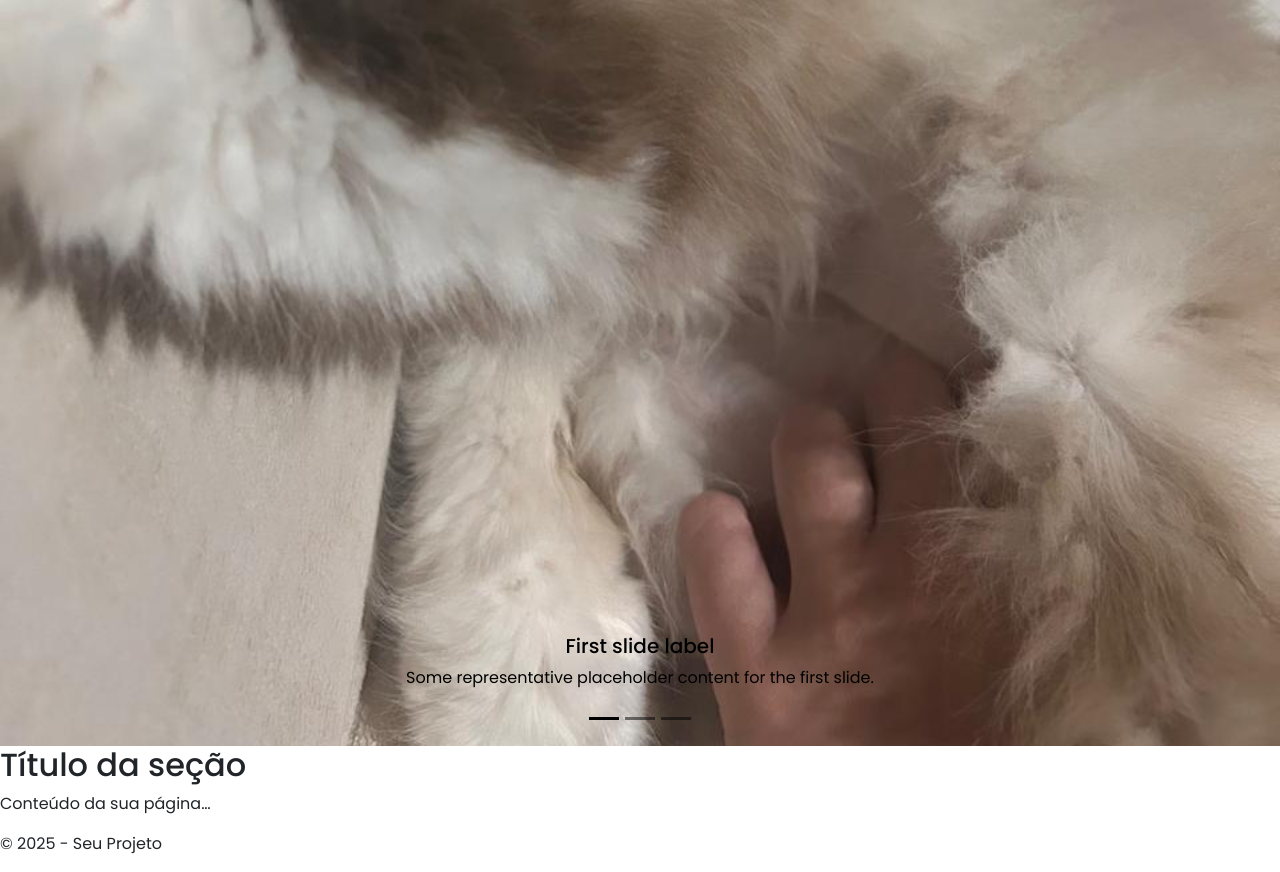
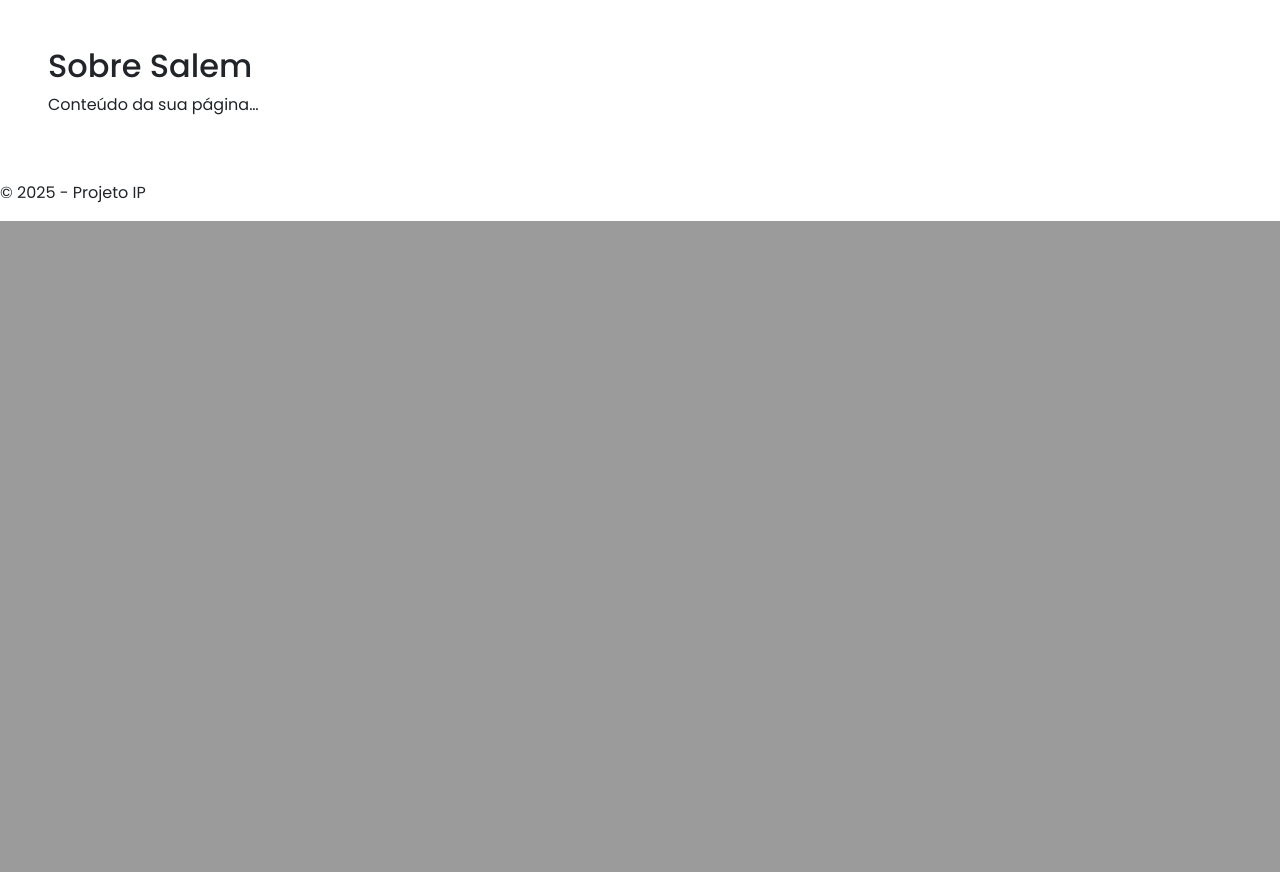
Before and after one commit to IanFontanive/CatPages, a Flask app: page /gato_salem in a window 1280 px wide. Shown: the part 1106-1978 px from the top of the page. After the commit the page ends 1327 px from the top, so only its background shows below. Run offline with Flask 3, Linux system fonts and the light colour scheme.

Commit message:
acrescenta foto e descrição dos gatos

```diff
--- a/templates/gato_salem.html
+++ b/templates/gato_salem.html
@@ -23,25 +23,13 @@
                 </div>
                 <div class="carousel-inner">
                     <div class="carousel-item active" data-bs-interval="10000">
-                        <img src="../static/img/imagens_gatos/lola1.jpeg" class="d-block w-100" alt="...">
-                        <div class="carousel-caption d-none d-md-block">
-                            <h5>First slide label</h5>
-                            <p>Some representative placeholder content for the first slide.</p>
-                        </div>
+                        <img src="../static/img/imagens_gatos/salem1.jpeg" class="d-block w-100" alt="...">
                     </div>
                     <div class="carousel-item" data-bs-interval="2000">
-                        <img src="" class="d-block w-100" alt="...">
-                        <div class="carousel-caption d-none d-md-block">
-                            <h5>Second slide label</h5>
-                            <p>Some representative placeholder content for the second slide.</p>
-                        </div>
+                        <img src="../static/img/imagens_gatos/salem2.jpeg" class="d-block w-100" alt="...">
                     </div>
                     <div class="carousel-item">
-                        <img src="..." class="d-block w-100" alt="...">
-                        <div class="carousel-caption d-none d-md-block">
-                            <h5>Third slide label</h5>
-                            <p>Some representative placeholder content for the third slide.</p>
-                        </div>
+                        <img src="../static/img/imagens_gatos/salem3.jpeg" class="d-block w-100" alt="...">
                     </div>
                 </div>
                 <button class="carousel-control-prev" type="button" data-bs-target="#carouselExampleDark" data-bs-slide="prev">
@@ -58,8 +46,8 @@
     </section>
     <!-- Outras seções do site -->
     <section class="info-section">
-        <div class="content-wrapper">
-            <h2>Título da seção</h2>
+        <div class="content-wrapper p-5">
+            <h2>Sobre Salem</h2>
             <p>Conteúdo da sua página…</p>
         </div>
     </section>
@@ -67,7 +55,7 @@
 <!-- Rodapé -->
 <footer class="site-footer">
     <div class="footer-content">
-        <p>© 2025 - Seu Projeto</p>
+        <p>© 2025 - Projeto IP</p>
     </div>
 </footer>
 
```
Also changed, not shown: templates/gato_espoleta.html (+6 -18 lines), templates/gato_lola.html (+7 -16 lines), templates/gato_pipoca.html (+6 -18 lines).
